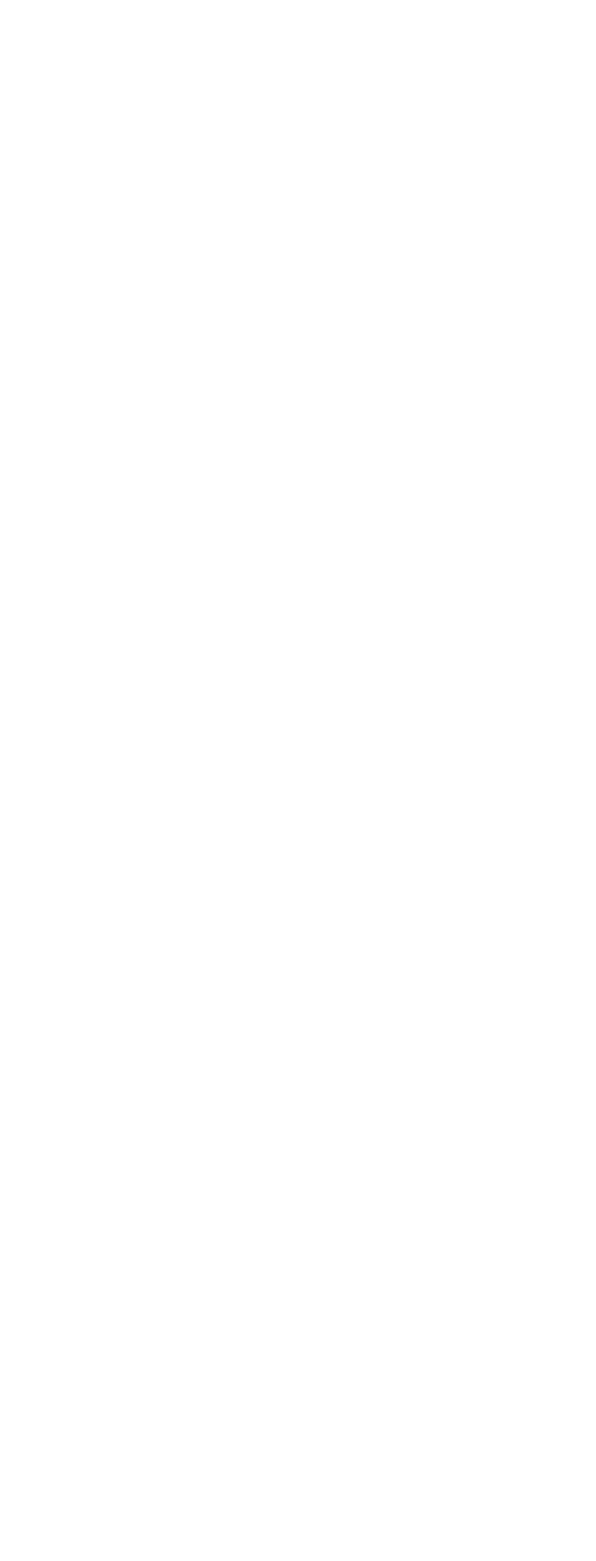
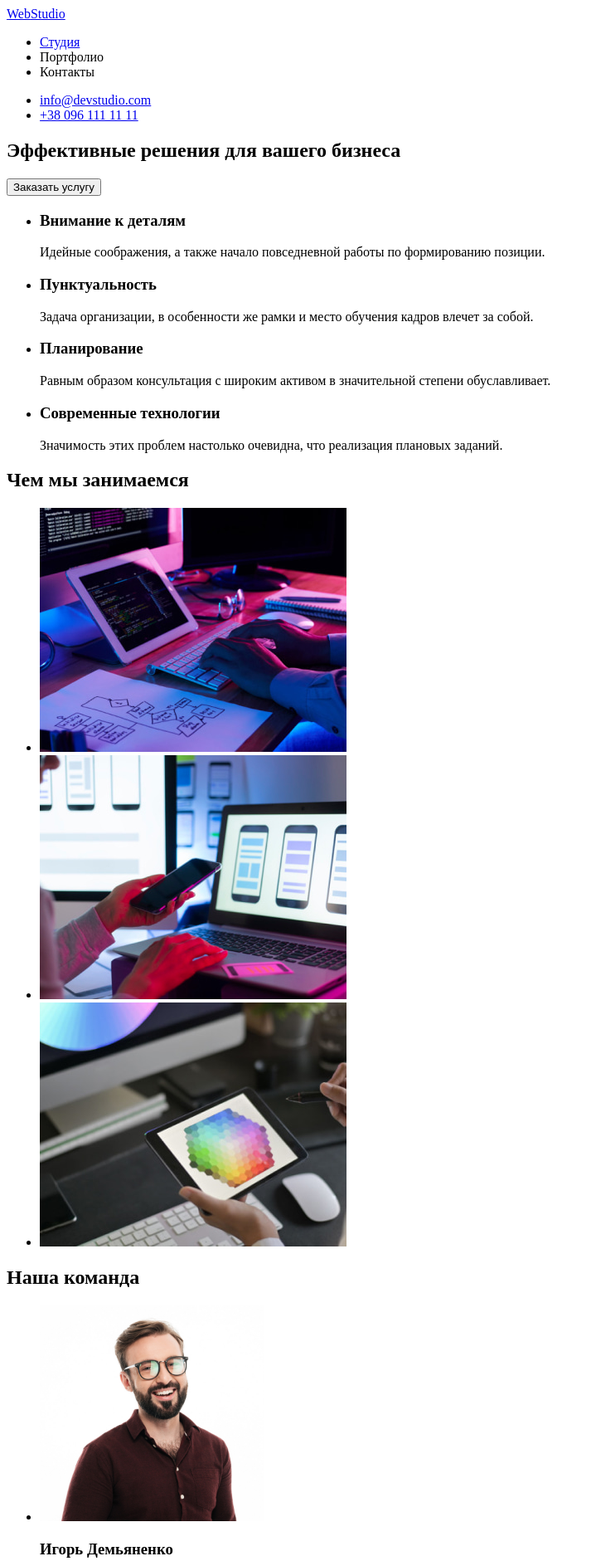
Before and after one commit to AlexMechNorton/goit-markup-hw-01, a plain HTML site: page index.html in a window 1280 px wide. Shown: the top 1881 px of the page at 83% size, without its empty margins (0-719 px from the left). Before the commit the page ends 800 px from the top, so only its background shows below. Drawn offline with Linux system fonts and the light colour scheme.

Commit message:
Update index.html
update1

```diff
--- a/index.html
+++ b/index.html
@@ -10,12 +10,86 @@
 
 <body>
     <header>
-
+        <!-- section navigate -->
+        <nav>
+            <a href="#" lang="en"><span>Web</span><span>Studio</span></a>
+            <ul>
+                <li><a href="#">Студия</a></li>
+                <li><a href="#"></a>Портфолио</li>
+                <li><a href="#"></a>Контакты</li>
+            </ul>
+        </nav>
+        <ul>
+            <li><a href="mailto:info@devstudio.com">info@devstudio.com</a></li>
+            <li><a href="tel:+380961111111">+38 096 111 11 11</a></li>
+        </ul>
     </header>
     <main>
-
+        <!-- section hero -->
+        <section>
+            <h1>Эффективные решения для вашего бизнеса</h1>
+            <button class="button">Заказать услугу</button>
+        </section>
+        <!-- section work principles -->
+        <section>
+            <h2 hidden>Принципы работы</h2>
+            <ul>
+                <li>
+                    <h3>Внимание к деталям</h3>
+                    <p>Идейные соображения, а также начало повседневной работы по формированию позиции.</p>
+                </li>
+                <li>
+                    <h3>Пунктуальность</h3>
+                    <p>Задача организации, в особенности же рамки и место обучения кадров влечет за собой.</p>
+                </li>
+                <li>
+                    <h3>Планирование</h3>
+                    <p>Равным образом консультация с широким активом в значительной степени обуславливает.</p>
+                </li>
+                <li>
+                    <h3>Современные технологии</h3>
+                    <p>Значимость этих проблем настолько очевидна, что реализация плановых заданий.</p>
+                </li>
+            </ul>
+        </section>
+        <!-- section services -->
+        <section>
+            <h2>Чем мы занимаемся</h2>
+            <ul>
+                <li><img src="./images/box1.jpg" width="370" alt="набор кода на планшете"></li>
+                <li><img src="./images/box2.jpg" width="370" alt="визуализация приложения на компьютере"></li>
+                <li><img src="./images/box3.jpg" width="370" alt="палитра цветов"></li>
+            </ul>
+        </section>
+        <!-- section team -->
+        <section>
+            <h2>Наша команда</h2>
+            <ul>
+                <li>
+                    <img src="./images/IgorDemianenko.jpg" width="270" alt="IgorDemianenko">
+                    <h3>Игорь Демьяненко</h3>
+                    <p>Product Designer</p>
+                </li>
+                <li>
+                    <img src="./images/OlgaRepina.jpg" width="270" alt="OlgaRepina">
+                    <h3>Ольга Репина</h3>
+                    <p>Frontend Developer</p>
+                </li>
+                <li>
+                    <img src="./images/NikolaiTarasov.jpg" width="270" alt="NikolaiTarasov">
+                    <h3>Николай Тарасов</h3>
+                    <p>Marketing</p>
+                </li>
+                <li>
+                    <img src="./images/MixailErmacov.jpg" width="270" alt="MixailErmacov">
+                    <h3>Михаил Ермаков</h3>
+                    <p>UI Designer</p>
+                </li>
+            </ul>
+        </section>
     </main>
     <footer>
+
 
     </footer>
 </body>
```
